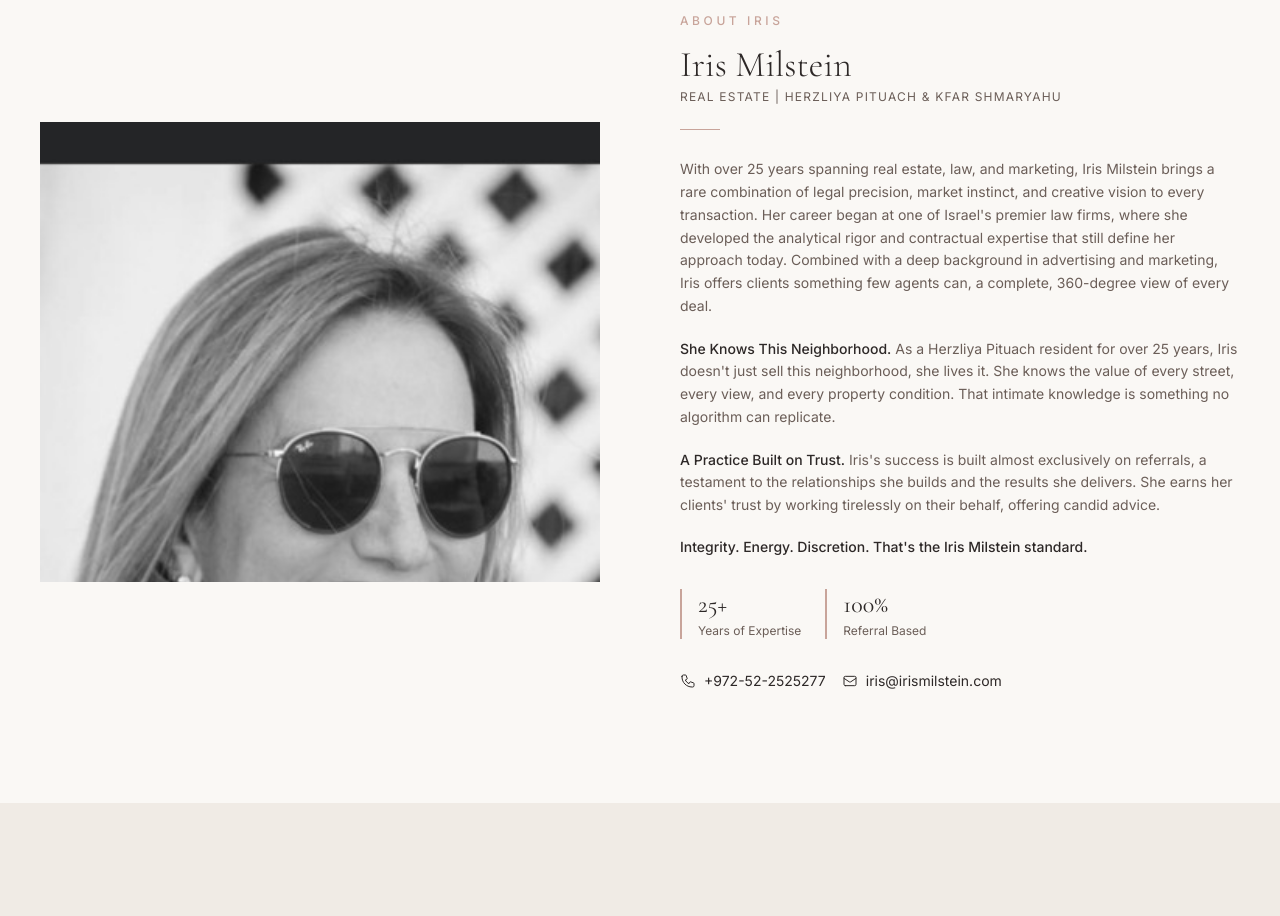
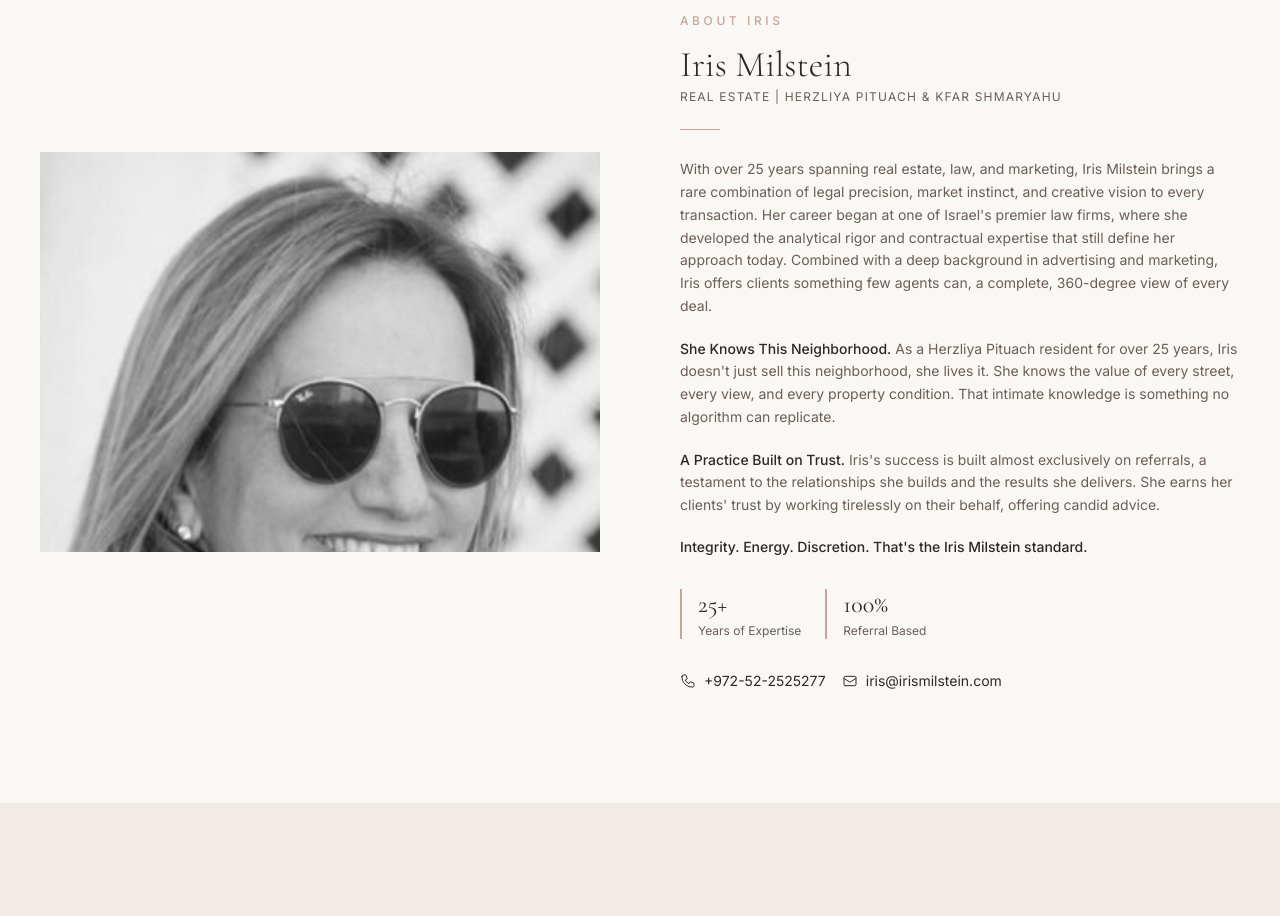
Before and after one commit to shaigatzek/iris-milstein, a Next.js app: page / in a window 1280 px wide. Shown: the part 2320-3236 px from the top of the page. Built offline with nearby package versions, Linux system fonts and the light colour scheme.

Commit message:
Crop Iris profile image to face and use square version in About section
Co-Authored-By: Claude Sonnet 4.6 <noreply@anthropic.com>

```diff
--- a/app/he/page.tsx
+++ b/app/he/page.tsx
@@ -391,8 +391,8 @@ export default function HebrewPage() {
         <div className="max-w-7xl mx-auto px-5 md:px-10">
           <div className="grid md:grid-cols-2 gap-12 md:gap-20 items-center">
             <div className="relative order-2 md:order-1">
-              <div className="relative h-[380px] md:h-[460px] overflow-hidden">
-                <Image src="/images/iris-profile.jpeg" alt="איריס מילשטיין מומחית נדל&quot;ן יוקרה הרצליה פיתוח" fill className="object-cover object-top" />
+              <div className="relative h-[340px] md:h-[400px] overflow-hidden">
+                <Image src="/images/iris-profile-cropped.jpeg" alt="איריס מילשטיין מומחית נדל&quot;ן יוקרה הרצליה פיתוח" fill className="object-cover object-center" />
               </div>
               <div className="absolute -bottom-4 -left-4 w-48 h-48 border border-rose/30 -z-10" />
             </div>
--- a/app/page.tsx
+++ b/app/page.tsx
@@ -431,8 +431,8 @@ export default function EnglishPage() {
         <div className="max-w-7xl mx-auto px-5 md:px-10">
           <div className="grid md:grid-cols-2 gap-12 md:gap-20 items-center">
             <div className="relative">
-              <div className="relative h-[380px] md:h-[460px] overflow-hidden">
-                <Image src="/images/iris-profile.jpeg" alt="Iris Milstein luxury real estate expert Herzliya Pituach" fill className="object-cover object-top" />
+              <div className="relative h-[340px] md:h-[400px] overflow-hidden">
+                <Image src="/images/iris-profile-cropped.jpeg" alt="Iris Milstein luxury real estate expert Herzliya Pituach" fill className="object-cover object-center" />
               </div>
               {/* Decorative frame */}
               <div className="absolute -bottom-4 -right-4 w-48 h-48 border border-rose/30 -z-10" />
```
Also changed, not shown: public/images/iris-profile-cropped.jpeg (added).
